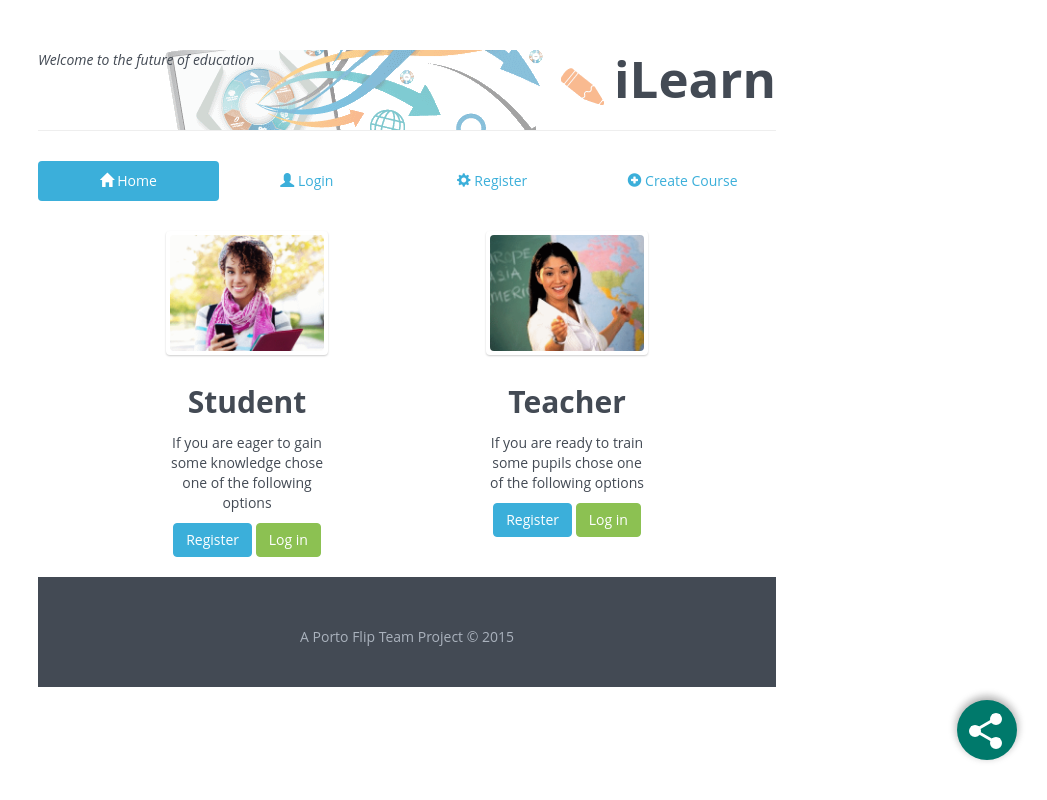
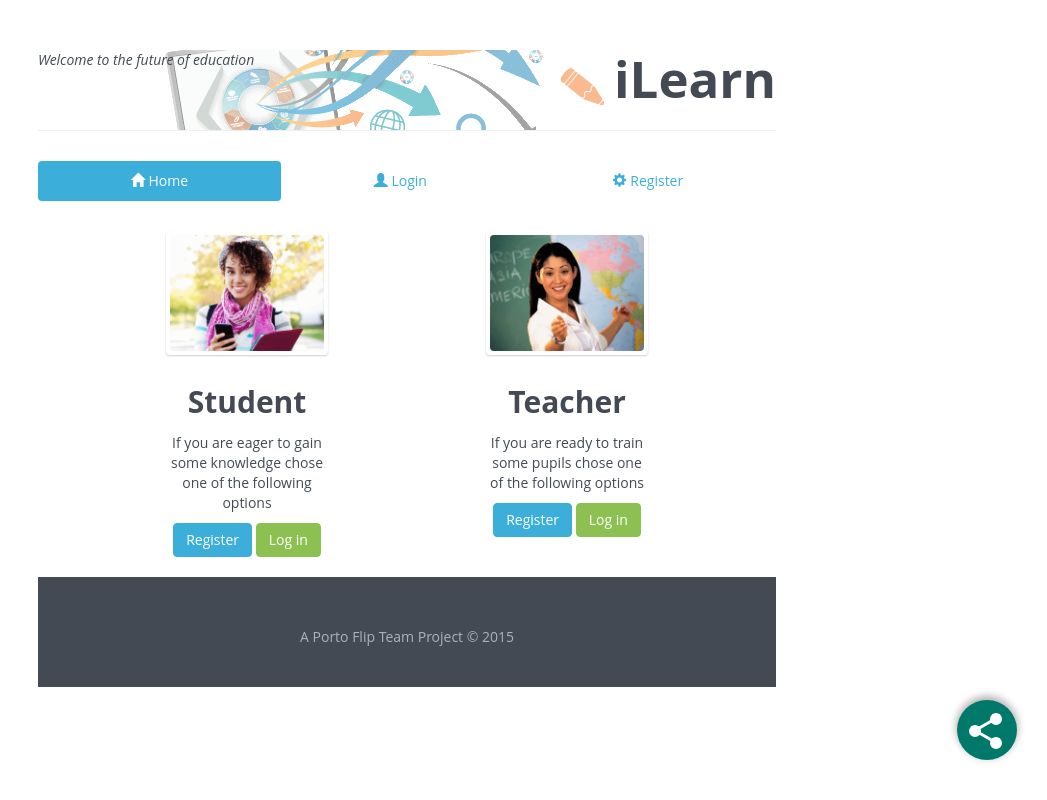
Before and after one commit to fr0wsTyl/Porto-Flip, a website: page iLearn/index.html in a window 1280 px wide. Shown: the whole page, without its empty margins (233-1280 px from the left). Drawn offline with Linux system fonts and the light colour scheme; no server answers.

Commit message:
Moved 'Create Course' button from index.html to profile.html

```diff
--- a/iLearn/index.html
+++ b/iLearn/index.html
@@ -24,7 +24,6 @@
                     <li class="active"><a href="index.html"><i class="glyphicon glyphicon-home"></i> Home <span class="badge"></span></a></li>
                     <li><a href="login.html"><i class="glyphicon glyphicon-user"></i> Login <span class="badge badge-danger"></span></a></li>
                     <li><a href="register.html"><i class="glyphicon glyphicon-cog"></i> Register <span class="badge badge-danger"></span></a></li>
-                    <li><a href="createCourse.html"><i class="glyphicon glyphicon-plus-sign"></i> Create Course <span class="badge badge-danger"></span></a></li>
                 </ul>
             </div>
         </div>
```
Also changed, not shown: iLearn/profile.html (+1 -0 lines).
